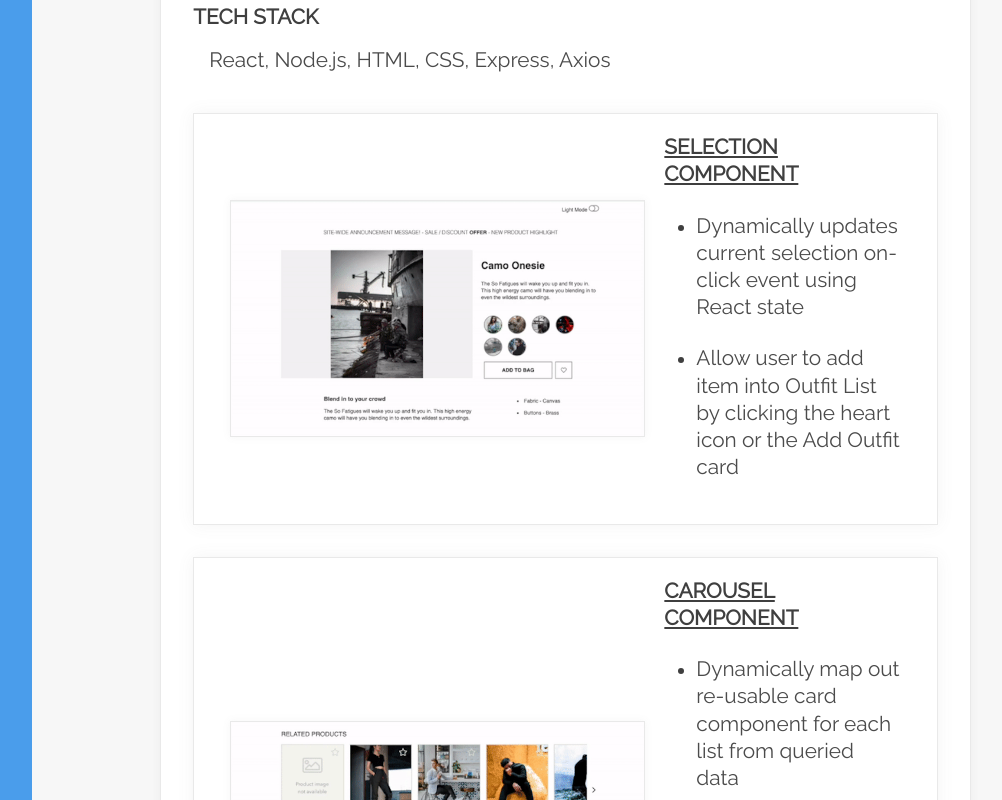
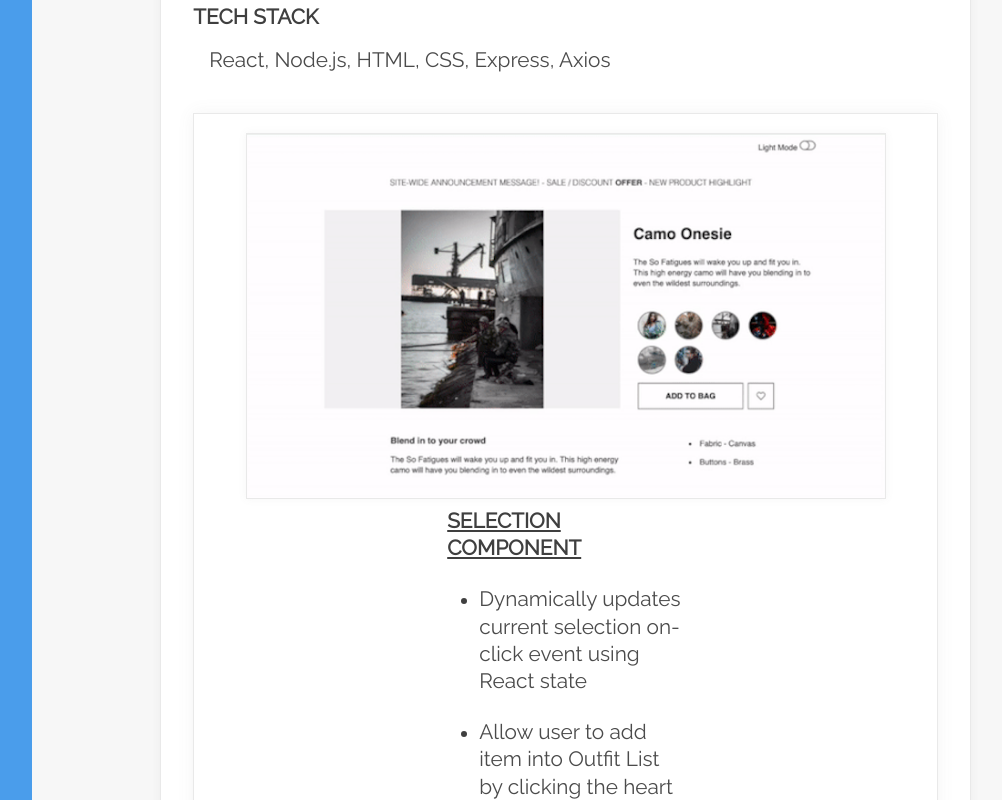
Before and after one commit to chiaolinghong3d/Projects, a React (Create React App) app: page / in a window 1280 px wide. Shown: the part 1400-2200 px from the top of the page, without its empty margins (181-1183 px from the left). Built offline with nearby package versions, Linux system fonts and the light colour scheme.

Commit message:
updated padding and some bootstrap classes.

```diff
--- a/public/styles.css
+++ b/public/styles.css
@@ -101,6 +101,7 @@ p {
   h3 {font-size: 1.3rem;}
   p {font-size: 1.3rem;}
   .content-item-container {padding: 5rem 8rem 3rem 8rem;}
+  .project-item img {max-height: 50rem; width: fit-content; max-width: 40rem;}
 }
 
 a {
@@ -172,7 +173,6 @@ a {
 
 .project-item img {
   height: 100%;
-  max-height: fit-content;
   border: 1px solid var(--border-gray);
   box-shadow: 0 0 .5rem #7e7e7e13;
 }
--- a/src/components/ProjectItem.jsx
+++ b/src/components/ProjectItem.jsx
@@ -18,13 +18,13 @@ function ProjectItem({
       <p className='px-3'>{techstack}</p>
       {components.map((component) => {
         return (
-          <div className='project-item-border row space-evenly align-items-center gx-0'>
+          <div className='project-item-border row flex-nowrap-md space-evenly align-items-center gx-0'>
             <img
               src={component.image_url}
               alt={`demo of ${component.name}`}
               className='img-fluid col-lg-7 px-0'
             />
-            <div className="project-bullet-points col-lg-4">
+            <div className="project-bullet-points col-lg-4 pt-2">
               <h3 className='text-uppercase text-decoration-underline pb-3'>{component.name}</h3>
               <ul>
                 {component.bullet_points.map((bp) => {
```
